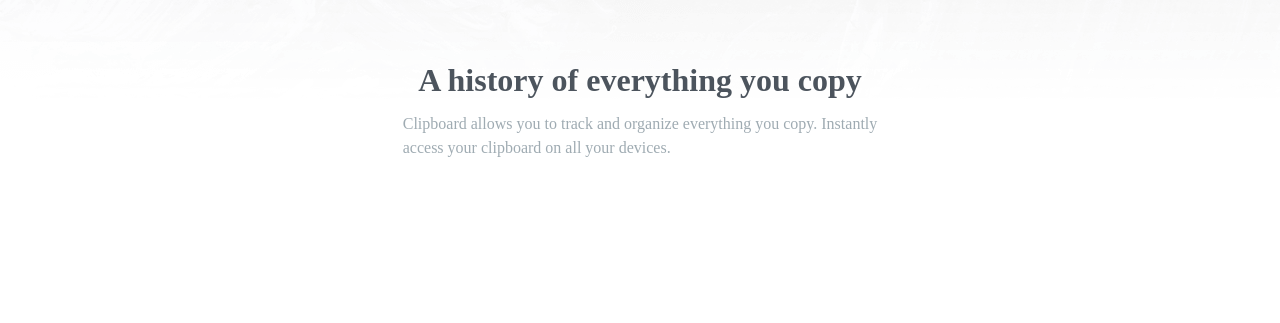
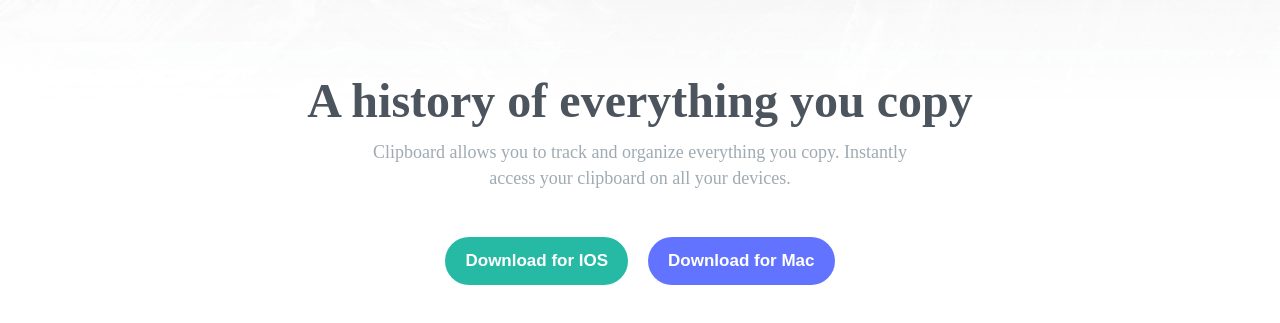
Before and after one commit to Arathi808/Clipboard-landing-page, a plain HTML site: page clipboard-landing-page-master/index.html in a window 1280 px wide. Shown: the part 257-580 px from the top of the page. Drawn offline with Linux system fonts and the light colour scheme; a web font is replaced by a local one.

Commit message:
update hero text wrapping and button shape

```diff
--- a/clipboard-landing-page-master/index.html
+++ b/clipboard-landing-page-master/index.html
@@ -18,8 +18,13 @@
       </div>
       <div class="heading">
         <h1 class="heading">A history of everything you copy</h1>
-        <p>Clipboard allows you to track and organize everything you copy. Instantly<br> access your clipboard on all your devices.</p>
+        <p>Clipboard allows you to track and organize everything you copy. Instantly</p>
+        <p>access your clipboard on all your devices.</p>
       </div>
+       <div class="buttons">
+          <button class="blue-btn">Download for IOS</button>
+          <button class="green-btn">Download for Mac</button>
+        </div>
     </div>
   </div>
 </body>
--- a/clipboard-landing-page-master/style.css
+++ b/clipboard-landing-page-master/style.css
@@ -30,11 +30,62 @@ bottom: 234px;
 .heading h1{
     color: hsl(210, 10%, 33%);
     align-items: center;
+    font-size: 48px;
 }
 .heading p{
     color:hsl(201, 11%, 66%);
-    line-height: 1.5;
+    line-height: 1;
     align-items: center;
     position: relative;
     bottom:120px;
+    text-align: center;
+    font-size: 18px;
+    margin: 0;
+    padding: 0;
+    margin-top: 8px
 }
+.buttons{
+    display:flex;
+    flex-direction: row;
+    position: relative;
+    justify-content: center;
+    align-items: center;
+    text-align: center;
+    bottom:165px;
+    gap:20px;
+    border-radius: 50%;
+    border: none;
+    color: white;
+}
+.blue-btn:hover{
+    opacity: 0.8;
+}
+.green-btn:hover{
+    opacity: 0.8;
+}
+
+.blue-btn{
+    background-color: hsl(171, 66%, 44%);
+    border-radius: 50px;
+    border-style: none;
+    padding: 14px 20px 14px;
+    color: white;
+    font-size: 17px;
+    cursor: pointer;
+    font-weight: 600;
+    text-align: center;
+    text-decoration: none;
+}
+
+.green-btn{
+    background-color:hsl(233, 100%, 69%) ;
+    border-radius: 50px;
+    border-style: none;
+    padding: 14px 20px 14px;
+    color: white;
+    font-size: 17px;
+    cursor: pointer;
+    font-weight: 600;
+    text-align: center;
+    text-decoration: none;
+}
```
